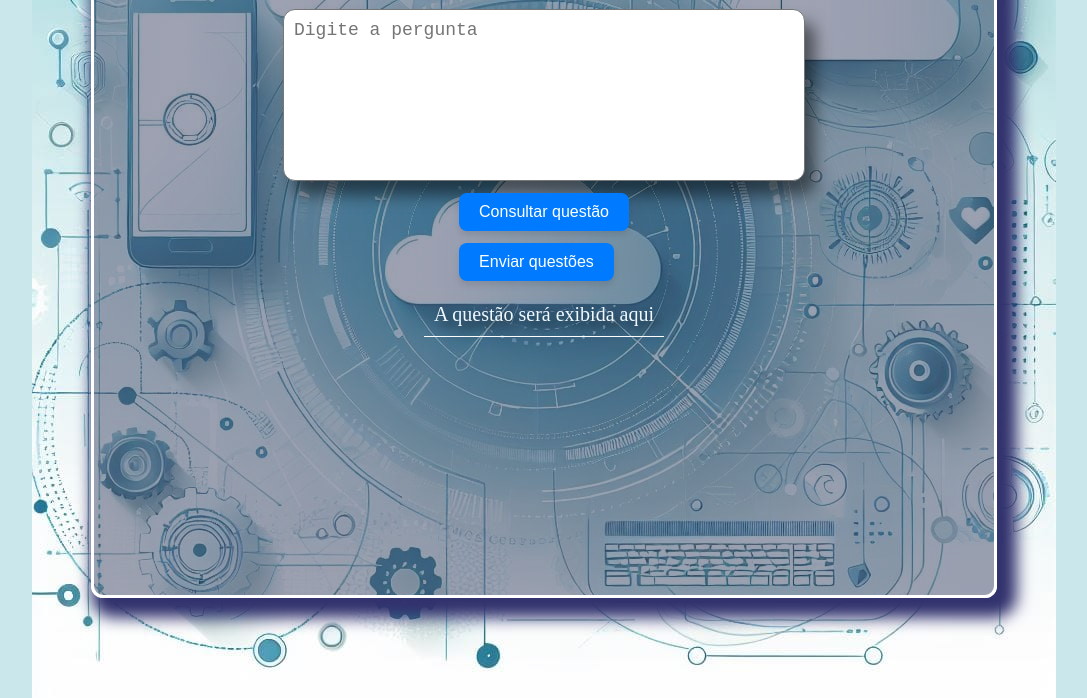
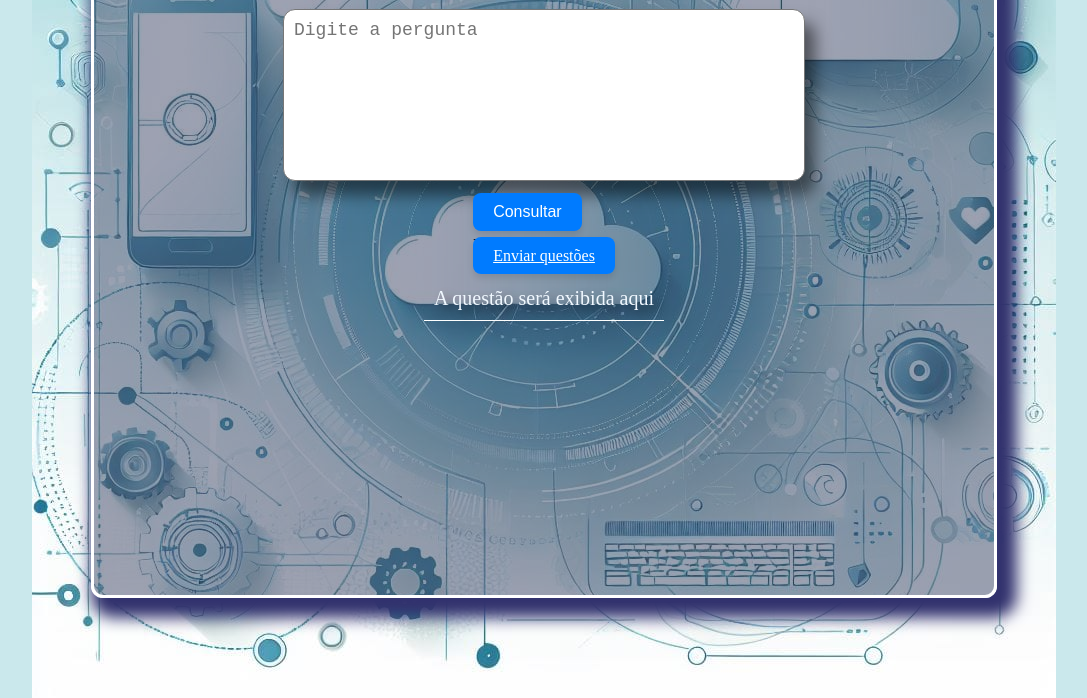
Before and after one commit to RebornBR/Projetos, a plain HTML site: page Front/obterQ.html in a window 1280 px wide. Shown: the part 208-906 px from the top of the page, without its empty margins (96-1183 px from the left). Drawn offline with Linux system fonts and the light colour scheme.

Commit message:
Adição redirecionamento entre as páginas e exclusão das functions que em teoria iriam fazer o redirecionamento -_-

```diff
--- a/Front/app.js
+++ b/Front/app.js
@@ -112,11 +112,3 @@ enviarQ.addEventListener('submit', function (event) {
     event.preventDefault();
     cadastraQuestoes();
 })
-
-function redirecionarParaObterQuestao(){
-    alert("implementar a lógica")
-}
-
-function redirecionarParaEnviarQuestao(){
-    alert("implementar a lógica")
-}
--- a/Front/obterQ.html
+++ b/Front/obterQ.html
@@ -12,11 +12,12 @@
     </header>
 
     <main>
-        <h3>Pesquisar Questões</h3>
+        <h3>Consultar Questões</h3>
         <textarea type="string" class= "pergunta" name = ".pergunta" placeholder="Digite a pergunta"></textarea>
         <div class="send-btn">
-        <button type="button" onclick="obterQ()" class="container__botao botoes">Consultar questão</button>
-        <button type="button" onclick="redirecionarParaEnviarQuestao()" class="container__botao botoes">Enviar questões</button>
+        <button type="button" onclick="obterQ()" class="container__botao botoes">Consultar</button>
+        <h5>-</h5>
+        <a href="dbFront.html">Enviar questões</a>
         </div>
         <h4>A questão será exibida aqui</h4>
     </main>
--- a/Front/style.css
+++ b/Front/style.css
@@ -107,9 +107,18 @@ button {
   color: #fff;
   box-shadow: 0px 4px 6px rgba(0, 0, 0, 0.1);
   transition: transform 0.3s ease;
-
 }
-
+a{
+  font-size: 16px;
+  padding: 10px 20px;
+  margin-top: 12px;
+  border-radius: 8px;
+  border: none;
+  background-color: #007bff;
+  color: #fff;
+  box-shadow: 0px 4px 6px rgba(0, 0, 0, 0.1);
+  transition: transform 0.3s ease;
+}
 .botoes{
   display: flex;
   justify-content: space-between;
```
Also changed, not shown: Front/dbFront.html (+2 -1 lines).
